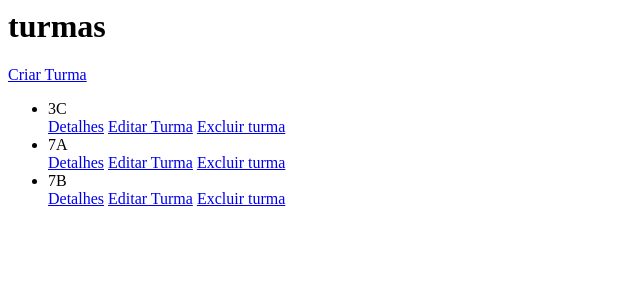
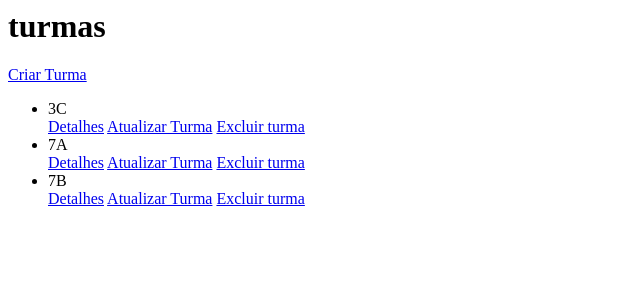
Before and after one commit to KauanAfonso/Gerenciamento-de-turmas, a Django app: page /turmas/ in a window 1280 px wide. Shown: the top 300 px of the page, without its empty margins (0-640 px from the left). Run offline with Django 5.2, Linux system fonts and the light colour scheme; data comes from the database, SQL or seed files in the repository; both versions use the stored data as it was after the commit.

Commit message:
alterando texto

```diff
--- a/project/app/Templates/turmas.html
+++ b/project/app/Templates/turmas.html
@@ -8,7 +8,7 @@
 
 <li>{{i.serie_turma}}</li>
 <a href="{% url 'detalhes_turmas' i.pk %}">Detalhes</a>
-<a href="{% url 'atualizar_turma' i.pk %}">Editar Turma</a>
+<a href="{% url 'atualizar_turma' i.pk %}">Atualizar Turma</a>
 <a href="{% url 'excluir_turma' i.pk %}">Excluir turma</a>
 
 {%endfor%}
```
Also changed, not shown: project/db.sqlite3.
